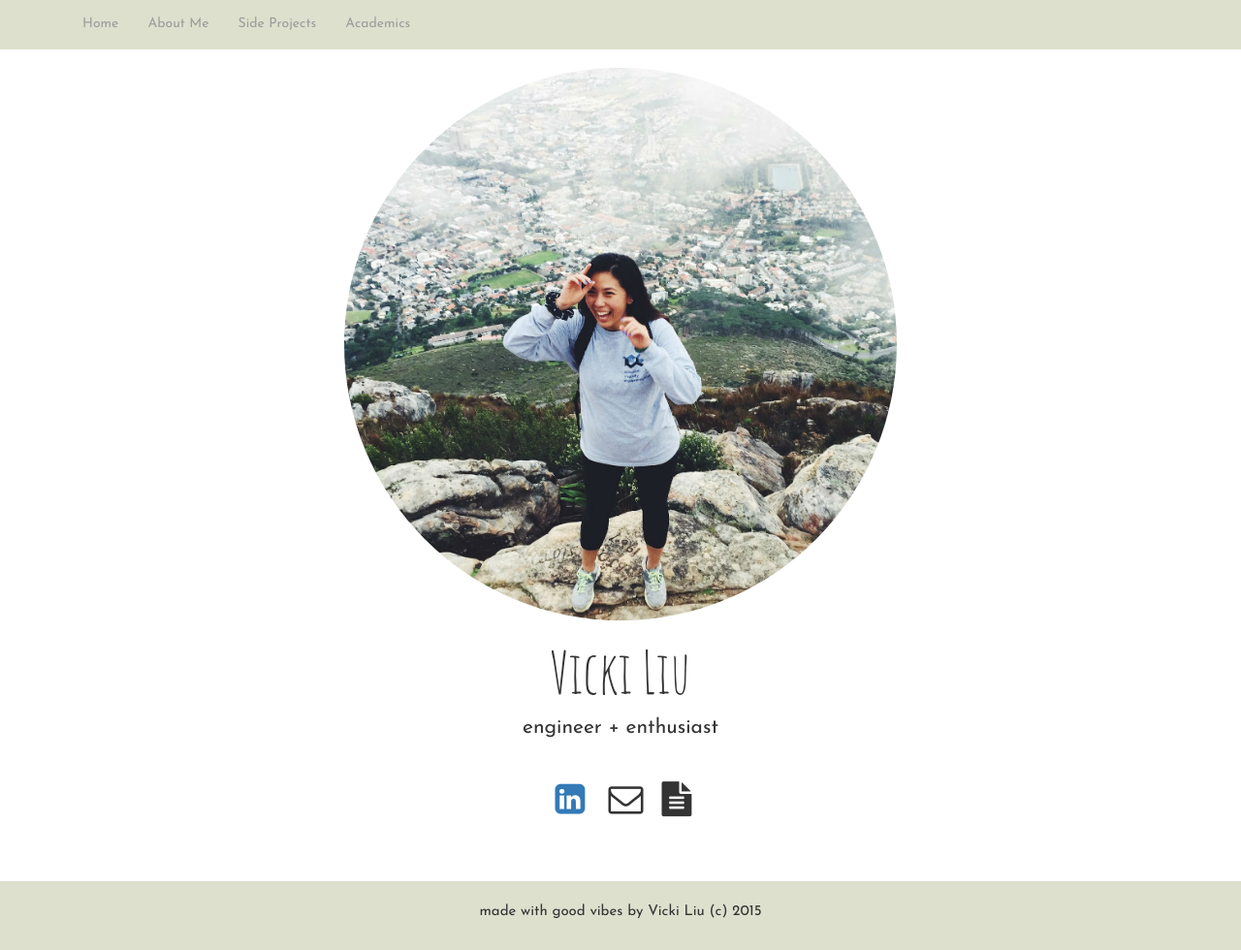
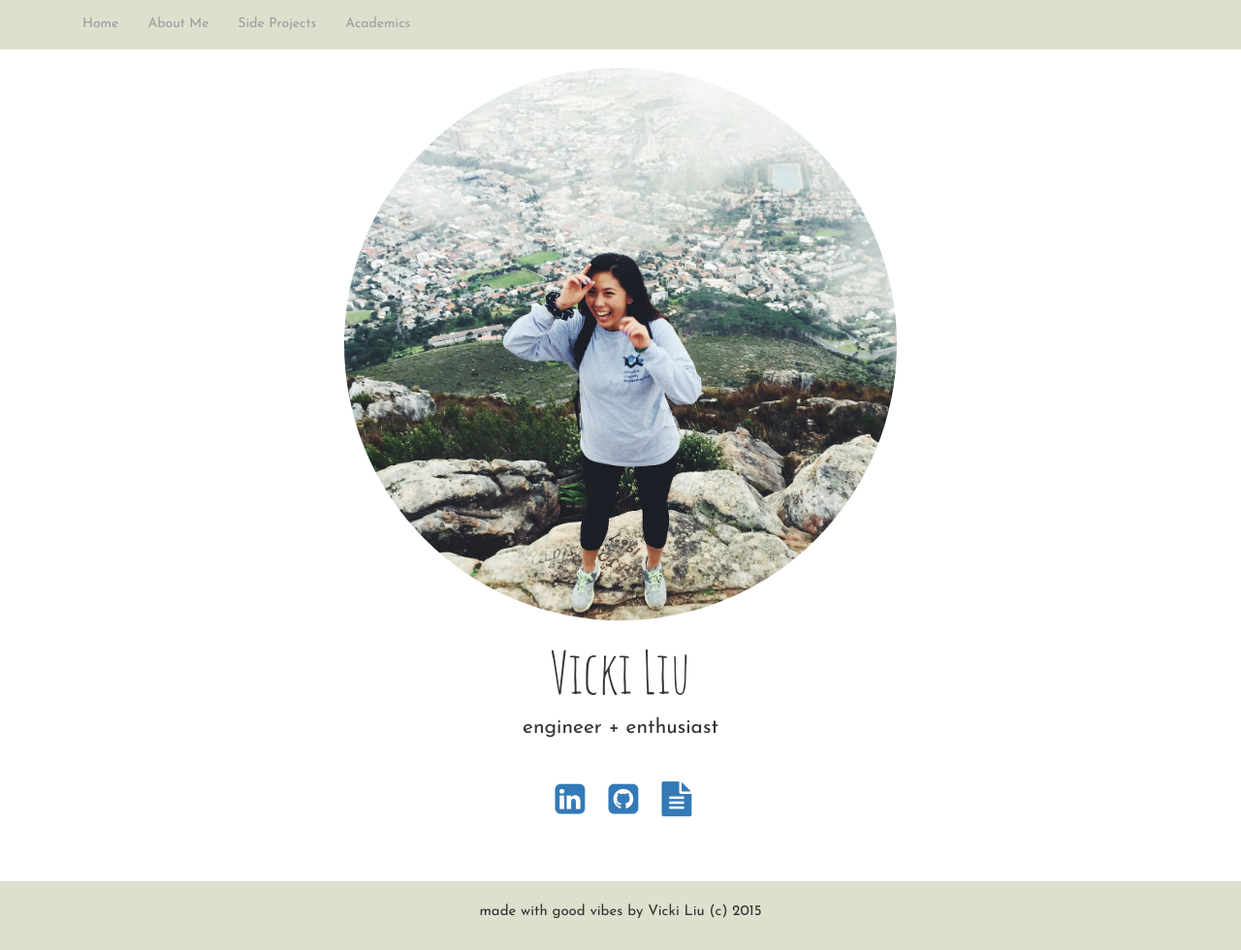
Before and after one commit to vickiliu8/vickiliu8.github.io, a plain HTML site: page index.html in a window 1280 px wide. Shown: the whole page at 97% size. Drawn offline with Linux system fonts and the light colour scheme.

Commit message:
added links

```diff
--- a/index.html
+++ b/index.html
@@ -93,10 +93,10 @@
                     <h1><a href = "https://www.linkedin.com/in/vliu1"><i class="fa fa-linkedin-square"></i></a></h1>
                     </div>
                     <div class = "text-center col-sm-4">
-                    <h1><i class="fa fa-envelope-o"></i></h1>
+                    <h1><a href = "https://github.com/vickiliu8"><i class="fa fa-github-square"></i></a></h1>
                     </div>
                     <div class = "text-center col-sm-4">
-                    <h1><i class="fa fa-file-text"></i></h1>
+                    <h1><a href = "vickiliu@umich.edu.pdf"><i class="fa fa-file-text"></i></a></h1>
                     </div>
 
                 </div>
```
Also changed, not shown: 2 other files.
